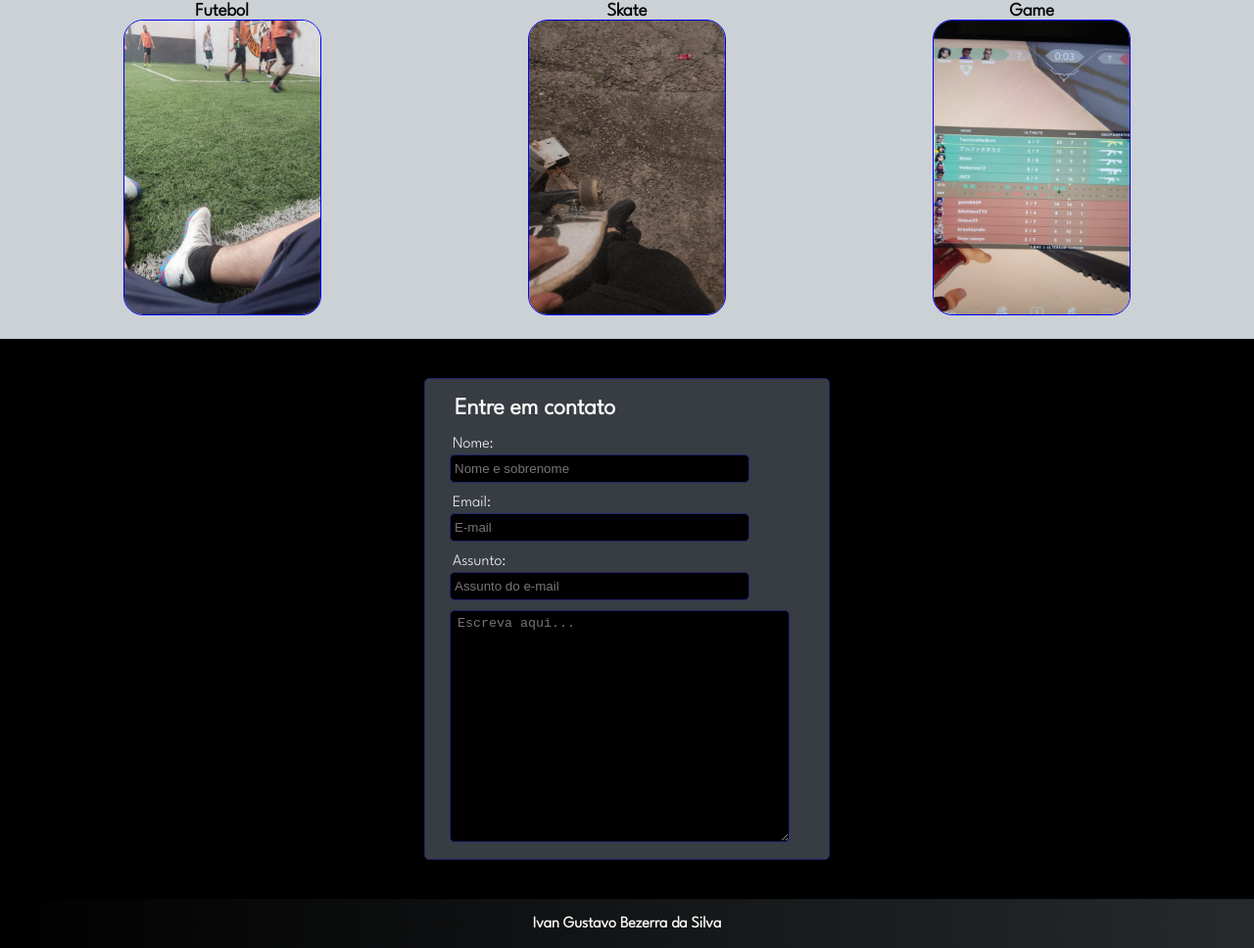
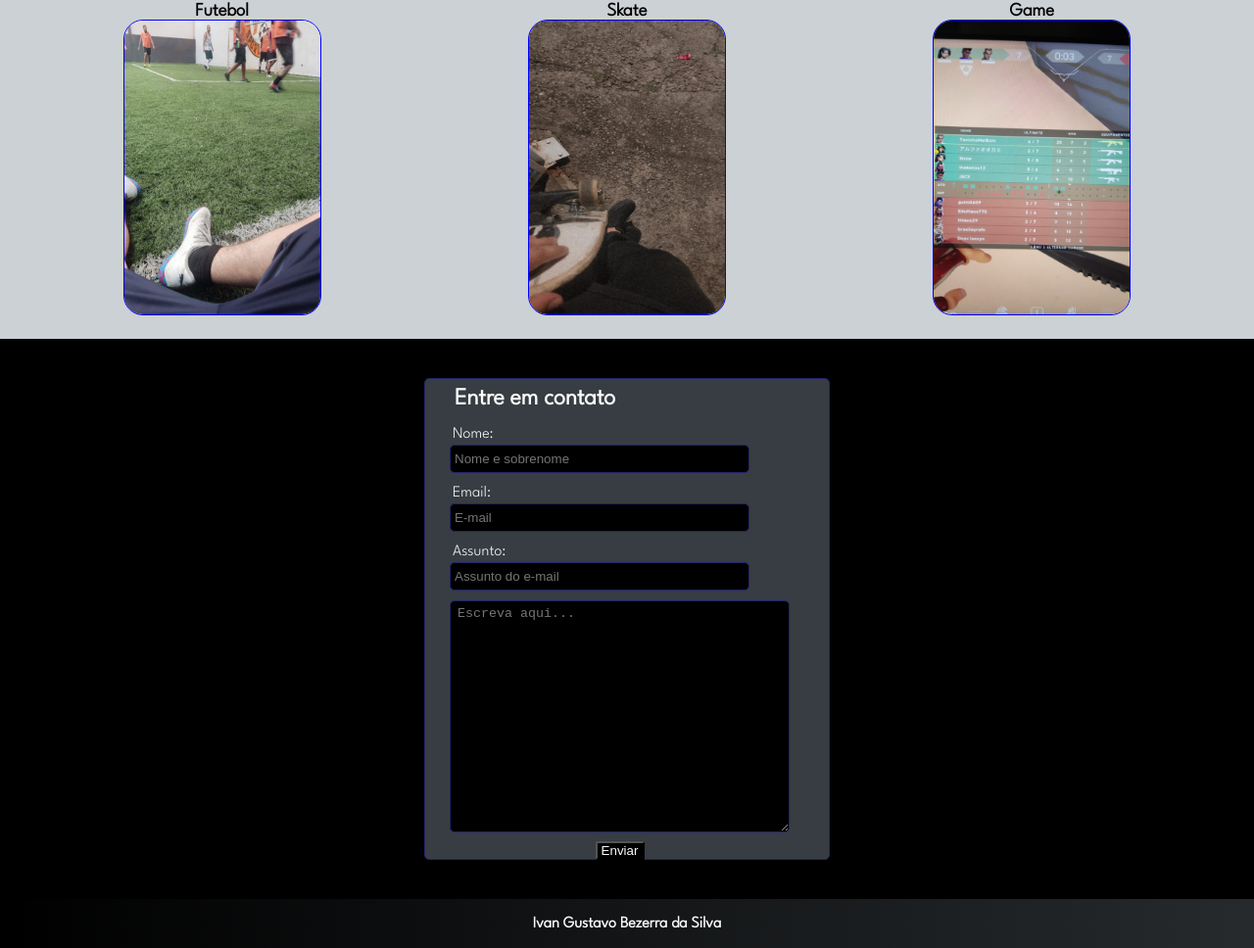
Before and after one commit to IvanGts/Portfolio, a plain HTML site: page portfolio.html in a window 1280 px wide. Shown: the part 809-1777 px from the top of the page at 98% size. Drawn offline with Linux system fonts and the light colour scheme; a web font is replaced by a local one.

Commit message:
Adicionei o botão de enviar do formulário e alterei a altura do menu

```diff
--- a/assets/css/style_portfolio.css
+++ b/assets/css/style_portfolio.css
@@ -312,6 +312,15 @@ textarea{
     padding: 5px;
 }
 
+#botao-enviar{
+    height: 30px;
+    border-radius: 2px;
+    width: 50px;
+    align-self: center;
+    color: #fafafa;
+    background: #000;
+}
+
 #rodape{
     width: 100%;
     height: 50px;
--- a/portfolio.html
+++ b/portfolio.html
@@ -131,6 +131,7 @@
                     <label>
                         <textarea name="" id="" cols="40" rows="15" placeholder="Escreva aqui..."></textarea>
                     </label>
+                    <input class="btn_submit" type="submit" id="botao-enviar" value="Enviar">
                 </form>
             </div>
         </div>
```
